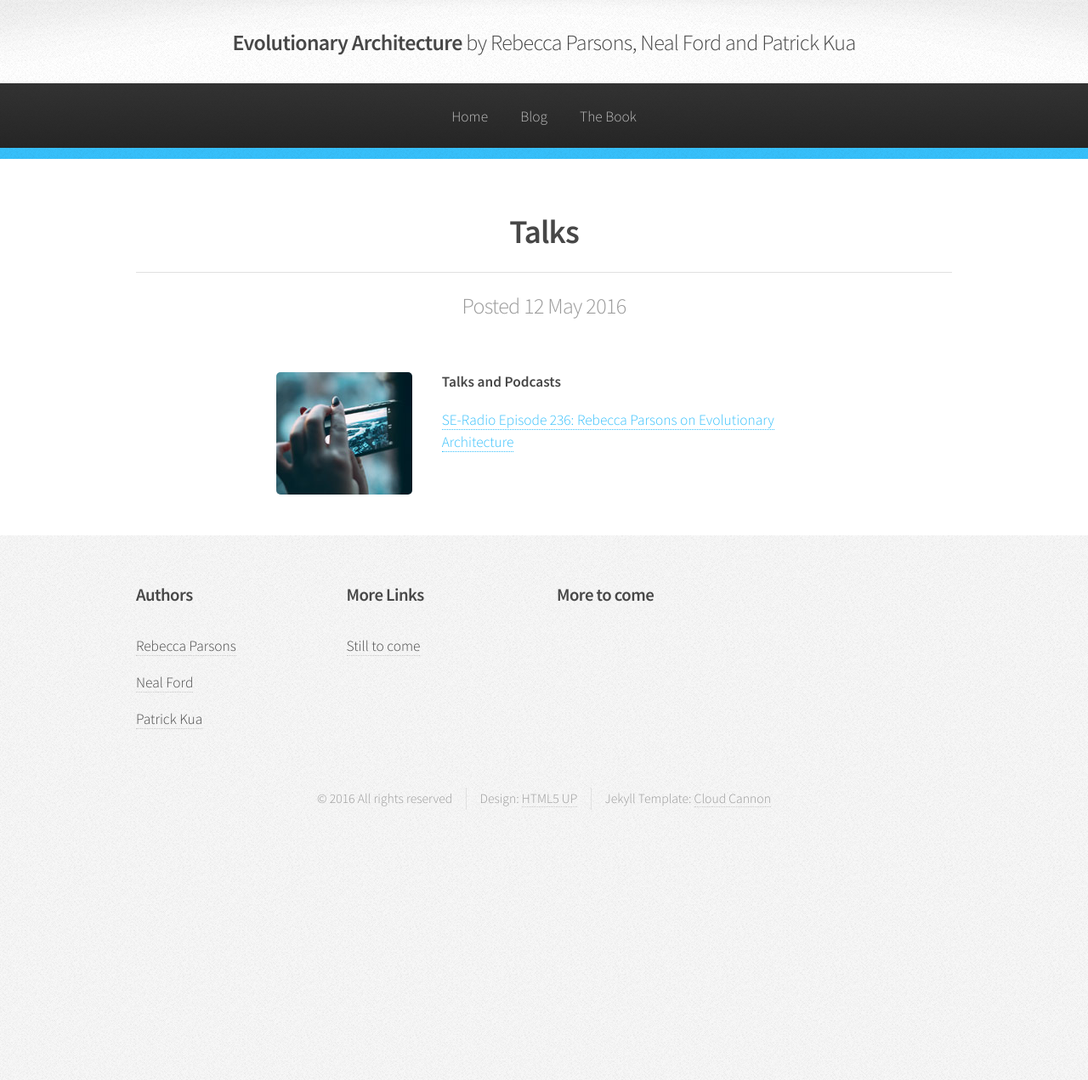
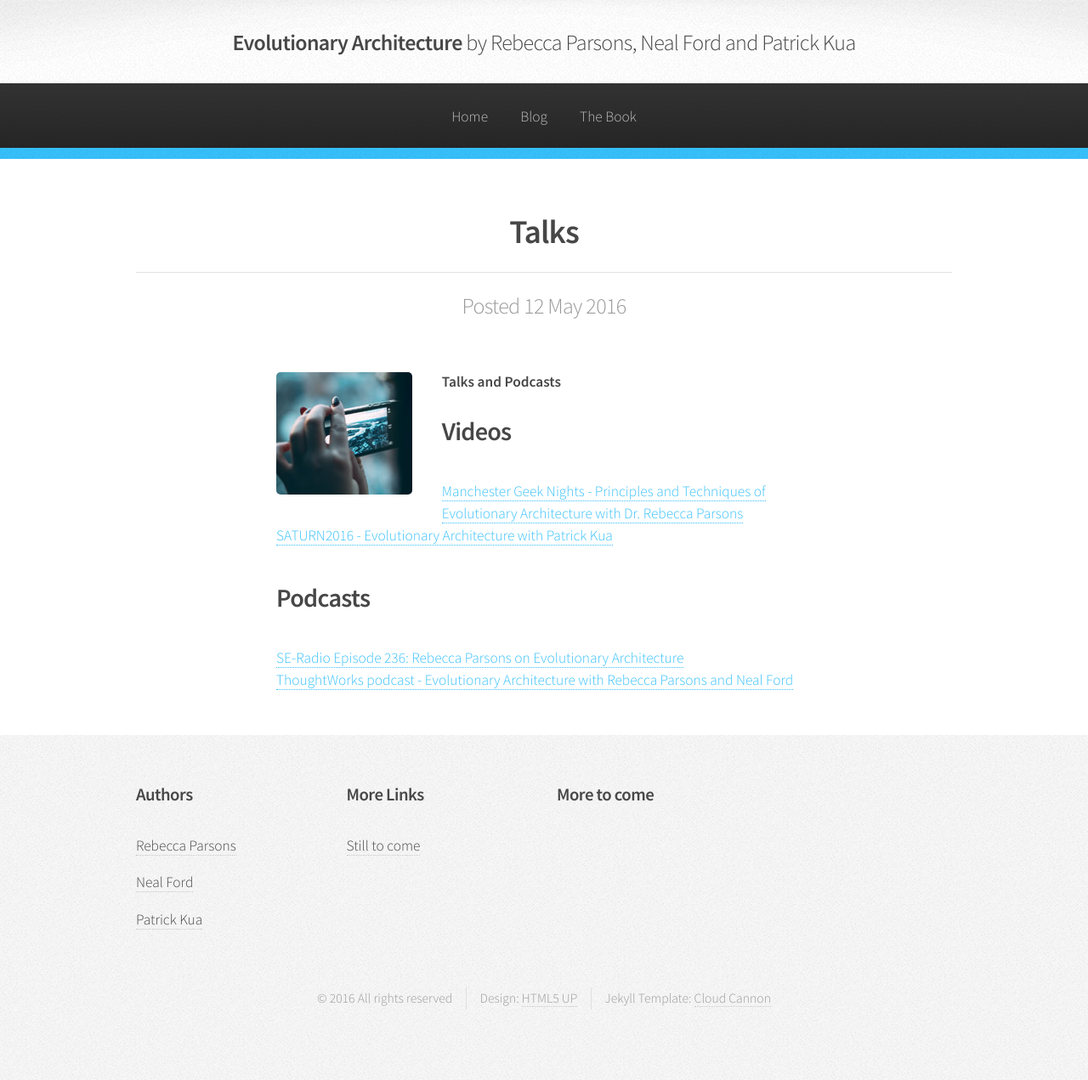
Before and after one commit to thekua/evolutionary-architecture-web, a Jekyll site: the page built from _posts/2016-05-12-talks.md, in a window 1280 px wide. Shown: the whole page at 85% size. Built offline with Jekyll 4.4.1, drawn with Linux system fonts in a browser that asks for light colours; before the commit the page ends 1036 px from its top, so only the background shows below that.

Commit message:
Add in some more talks

```diff
--- a/_posts/2016-05-12-talks.md
+++ b/_posts/2016-05-12-talks.md
@@ -6,4 +6,13 @@ layout: post
 
 # Talks and Podcasts
 
+## Videos
+
+ - [Manchester Geek Nights - Principles and Techniques of Evolutionary Architecture with Dr. Rebecca Parsons
+](https://www.youtube.com/watch?v=ZIsgHs0w44Y)
+ - [SATURN2016 - Evolutionary Architecture with Patrick Kua](https://www.youtube.com/watch?v=XSrLU4TOoxA)
+
+## Podcasts
+
  - [SE-Radio Episode 236: Rebecca Parsons on Evolutionary Architecture](http://www.se-radio.net/2015/08/se-radio-episode-236-rebecca-parsons-on-evolutionary-architecture/)
+ - [ThoughtWorks podcast - Evolutionary Architecture with Rebecca Parsons and Neal Ford](https://soundcloud.com/thoughtworks/evolutionary-architecture-with-rebecca-parsons-and-neal-ford)
```
